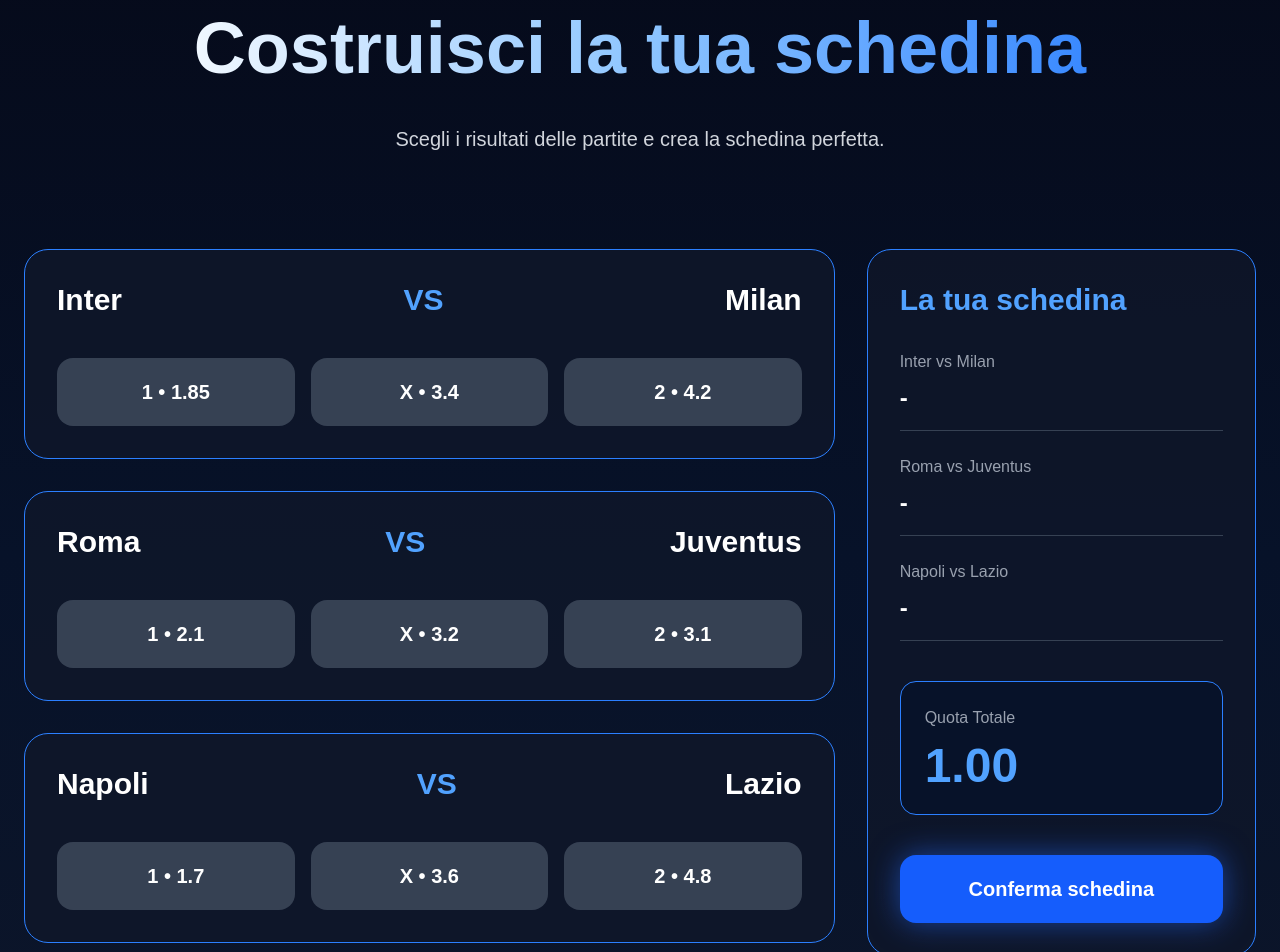
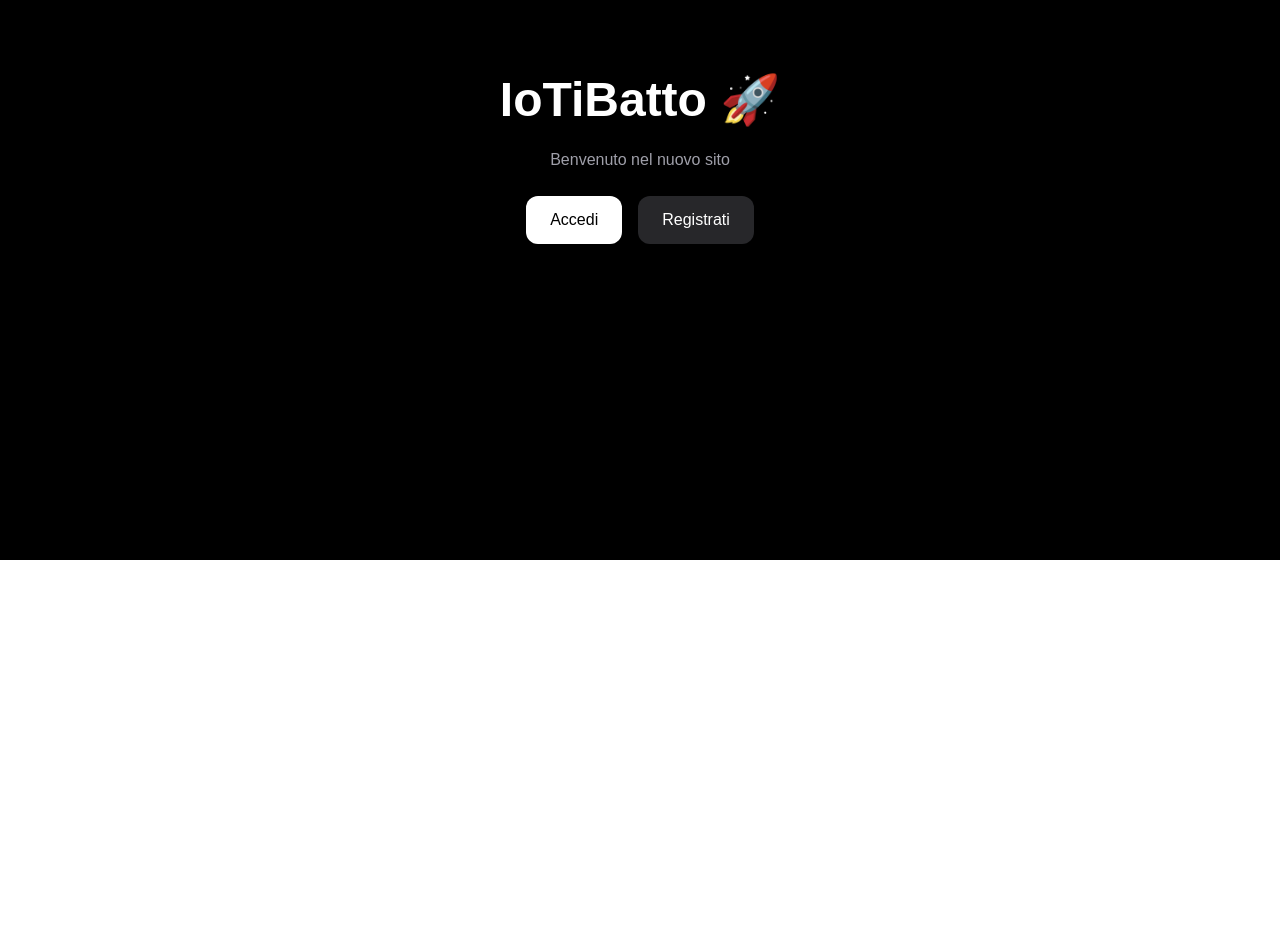
Before and after one commit to llanaj041/iotibatto, a Next.js app: page / in a window 1280 px wide. Shown: the part 240-1192 px from the top of the page. After the commit the page ends 800 px from the top, so only its background shows below. Built offline with nearby package versions, Linux system fonts and the light colour scheme.

Commit message:
add auth pages

```diff
--- a/app/dashboard/page.tsx
+++ b/app/dashboard/page.tsx
@@ -1,9 +1,15 @@
 export default function DashboardPage() {
   return (
     <main className="min-h-screen bg-black text-white p-10">
-      <h1 className="text-4xl font-bold">
+      <h1 className="text-4xl font-bold mb-6">
         Dashboard IoTiBatto 🚀
       </h1>
+
+      <div className="bg-zinc-900 p-6 rounded-xl">
+        <p className="text-lg">
+          Benvenuto nel dashboard del nuovo sito.
+        </p>
+      </div>
     </main>
   );
 }
--- /dev/null
+++ b/app/login/page.tsx
@@ -0,0 +1,3 @@
+export default function LoginPage() {
+  return <h1>Pagina Login</h1>;
+}
--- a/app/page.tsx
+++ b/app/page.tsx
@@ -1,360 +1,31 @@
-"use client";
-
-import { useState } from "react";
+import Link from "next/link";
 
 export default function Home() {
+  return (
+    <main className="min-h-screen bg-black text-white flex flex-col items-center justify-center gap-6">
+      <h1 className="text-5xl font-bold">
+        IoTiBatto 🚀
+      </h1>
 
-  const [bets, setBets] = useState({
-    interMilan: "",
-    romaJuve: "",
-    napoliLazio: "",
-  });
+      <p className="text-zinc-400">
+        Benvenuto nel nuovo sito
+      </p>
 
-  const [history, setHistory] = useState<any[]>([]);
+      <div className="flex gap-4">
+        <Link
+          href="/login"
+          className="bg-white text-black px-6 py-3 rounded-xl"
+        >
+          Accedi
+        </Link>
 
-  const odds = {
-    interMilan: {
-      "1": 1.85,
-      "X": 3.40,
-      "2": 4.20,
-    },
-
-    romaJuve: {
-      "1": 2.10,
-      "X": 3.20,
-      "2": 3.10,
-    },
-
-    napoliLazio: {
-      "1": 1.70,
-      "X": 3.60,
-      "2": 4.80,
-    },
-  };
-
-  function selectBet(match: string, value: string) {
-
-    setBets({
-      ...bets,
-      [match]: value,
-    });
-
-  }
-
-  function calculateTotalOdds() {
-
-    let total = 1;
-
-    Object.entries(bets).forEach(([match, value]) => {
-
-      if (value !== "") {
-
-        total *= odds[match as keyof typeof odds][
-          value as "1" | "X" | "2"
-        ];
-
-      }
-
-    });
-
-    return total.toFixed(2);
-
-  }
-
-  function saveTicket() {
-
-    const newTicket = {
-      bets: { ...bets },
-      totalOdds: calculateTotalOdds(),
-      date: new Date().toLocaleString(),
-    };
-
-    setHistory([newTicket, ...history]);
-
-  }
-
-  return (
-
-    <main className="min-h-screen bg-gradient-to-b from-[#050816] via-[#071229] to-[#0F172A] text-white">
-
-      {/* NAVBAR */}
-
-      <header className="sticky top-0 z-50 backdrop-blur-md bg-[#050816]/80 border-b border-blue-500">
-
-        <div className="max-w-7xl mx-auto flex items-center justify-between px-6 py-5">
-
-          <h1 className="text-3xl font-black text-blue-400">
-            iotibatto.it
-          </h1>
-
-          <nav className="hidden md:flex gap-8 font-semibold">
-
-            <a href="#" className="hover:text-blue-400 transition">
-              Home
-            </a>
-
-            <a href="#" className="hover:text-blue-400 transition">
-              Schedine
-            </a>
-
-            <a href="#" className="hover:text-blue-400 transition">
-              Classifica
-            </a>
-
-          </nav>
-
-        </div>
-
-      </header>
-
-      {/* HERO */}
-
-      <section className="text-center px-6 py-24">
-
-        <div className="inline-block px-5 py-2 rounded-full bg-blue-500/10 border border-blue-500 text-blue-300 text-sm mb-8">
-          🔥 Fantasy Football Serie A
-        </div>
-
-        <h2 className="text-6xl md:text-7xl font-black max-w-5xl mx-auto leading-tight bg-gradient-to-r from-white via-blue-300 to-blue-500 bg-clip-text text-transparent">
-          Costruisci la tua schedina
-        </h2>
-
-        <p className="mt-8 text-xl text-gray-300 max-w-3xl mx-auto">
-          Scegli i risultati delle partite e crea la schedina perfetta.
-        </p>
-
-      </section>
-
-      {/* CONTENT */}
-
-      <section className="max-w-7xl mx-auto px-6 pb-24 grid lg:grid-cols-3 gap-8">
-
-        {/* MATCHES */}
-
-        <div className="lg:col-span-2 space-y-8">
-
-          {[
-            {
-              key: "interMilan",
-              home: "Inter",
-              away: "Milan",
-            },
-
-            {
-              key: "romaJuve",
-              home: "Roma",
-              away: "Juventus",
-            },
-
-            {
-              key: "napoliLazio",
-              home: "Napoli",
-              away: "Lazio",
-            },
-          ].map((match) => (
-
-            <div
-              key={match.key}
-              className="bg-[#0F172A]/80 border border-blue-500 rounded-3xl p-8"
-            >
-
-              <div className="flex justify-between items-center text-3xl font-bold">
-
-                <span>{match.home}</span>
-
-                <span className="text-blue-400">
-                  VS
-                </span>
-
-                <span>{match.away}</span>
-
-              </div>
-
-              <div className="grid grid-cols-3 gap-4 mt-10">
-
-                {["1", "X", "2"].map((value) => (
-
-                  <button
-                    key={value}
-                    onClick={() => selectBet(match.key, value)}
-                    className={`py-5 rounded-2xl font-bold text-xl transition-all duration-300 ${
-                      bets[match.key as keyof typeof bets] === value
-                        ? "bg-blue-600 scale-105 shadow-[0_0_25px_rgba(37,99,235,0.7)]"
-                        : "bg-gray-700 hover:bg-gray-600"
-                    }`}
-                  >
-                    {value} • {
-                      odds[match.key as keyof typeof odds][
-                        value as "1" | "X" | "2"
-                      ]
-                    }
-                  </button>
-
-                ))}
-
-              </div>
-
-            </div>
-
-          ))}
-
-        </div>
-
-        {/* BET SLIP */}
-
-        <div className="space-y-8">
-
-          <div className="bg-[#0F172A]/80 border border-blue-500 rounded-3xl p-8 sticky top-28">
-
-            <h3 className="text-3xl font-bold mb-8 text-blue-400">
-              La tua schedina
-            </h3>
-
-            <div className="space-y-6">
-
-              <div className="border-b border-gray-700 pb-4">
-
-                <p className="text-gray-400">
-                  Inter vs Milan
-                </p>
-
-                <p className="text-2xl font-bold mt-2">
-                  {bets.interMilan || "-"}
-                </p>
-
-              </div>
-
-              <div className="border-b border-gray-700 pb-4">
-
-                <p className="text-gray-400">
-                  Roma vs Juventus
-                </p>
-
-                <p className="text-2xl font-bold mt-2">
-                  {bets.romaJuve || "-"}
-                </p>
-
-              </div>
-
-              <div className="border-b border-gray-700 pb-4">
-
-                <p className="text-gray-400">
-                  Napoli vs Lazio
-                </p>
-
-                <p className="text-2xl font-bold mt-2">
-                  {bets.napoliLazio || "-"}
-                </p>
-
-              </div>
-
-            </div>
-
-            <div className="mt-10 bg-[#071229] rounded-2xl p-6 border border-blue-500">
-
-              <p className="text-gray-400">
-                Quota Totale
-              </p>
-
-              <h4 className="text-5xl font-black text-blue-400 mt-3">
-                {calculateTotalOdds()}
-              </h4>
-
-            </div>
-
-            <button
-              onClick={saveTicket}
-              className="w-full mt-10 bg-blue-600 hover:bg-blue-500 transition py-5 rounded-2xl font-bold text-xl shadow-[0_0_30px_rgba(37,99,235,0.6)]"
-            >
-              Conferma schedina
-            </button>
-
-          </div>
-
-          {/* HISTORY */}
-
-          <div className="bg-[#0F172A]/80 border border-blue-500 rounded-3xl p-8">
-
-            <h3 className="text-3xl font-bold mb-8 text-blue-400">
-              Cronologia schedine
-            </h3>
-
-            <div className="space-y-6">
-
-              {history.length === 0 && (
-
-                <p className="text-gray-400">
-                  Nessuna schedina giocata
-                </p>
-
-              )}
-
-              {history.map((ticket, index) => (
-
-                <div
-                  key={index}
-                  className="border border-gray-700 rounded-2xl p-5 bg-[#071229]"
-                >
-
-                  <p className="text-sm text-gray-400 mb-3">
-                    {ticket.date}
-                  </p>
-
-                  <div className="space-y-2">
-
-                    <p>
-                      Inter vs Milan:
-                      <span className="text-blue-400 font-bold ml-2">
-                        {ticket.bets.interMilan || "-"}
-                      </span>
-                    </p>
-
-                    <p>
-                      Roma vs Juventus:
-                      <span className="text-blue-400 font-bold ml-2">
-                        {ticket.bets.romaJuve || "-"}
-                      </span>
-                    </p>
-
-                    <p>
-                      Napoli vs Lazio:
-                      <span className="text-blue-400 font-bold ml-2">
-                        {ticket.bets.napoliLazio || "-"}
-                      </span>
-                    </p>
-
-                  </div>
-
-                  <div className="mt-5 text-2xl font-black text-green-400">
-
-                    Quota: {ticket.totalOdds}
-
-                  </div>
-
-                </div>
-
-              ))}
-
-            </div>
-
-          </div>
-
-        </div>
-
-      </section>
-
-      {/* FOOTER */}
-
-      <footer className="border-t border-blue-500 py-10 text-center text-gray-400">
-
-        <p>
-          © 2026 iotibatto.it — Tutti i diritti riservati
-        </p>
-
-      </footer>
-
+        <Link
+          href="/register"
+          className="bg-zinc-800 px-6 py-3 rounded-xl"
+        >
+          Registrati
+        </Link>
+      </div>
     </main>
-
   );
-
 }
--- /dev/null
+++ b/app/register/page.tsx
@@ -0,0 +1,3 @@
+export default function RegisterPage() {
+  return <h1>Pagina Registrazione</h1>;
+}
```
